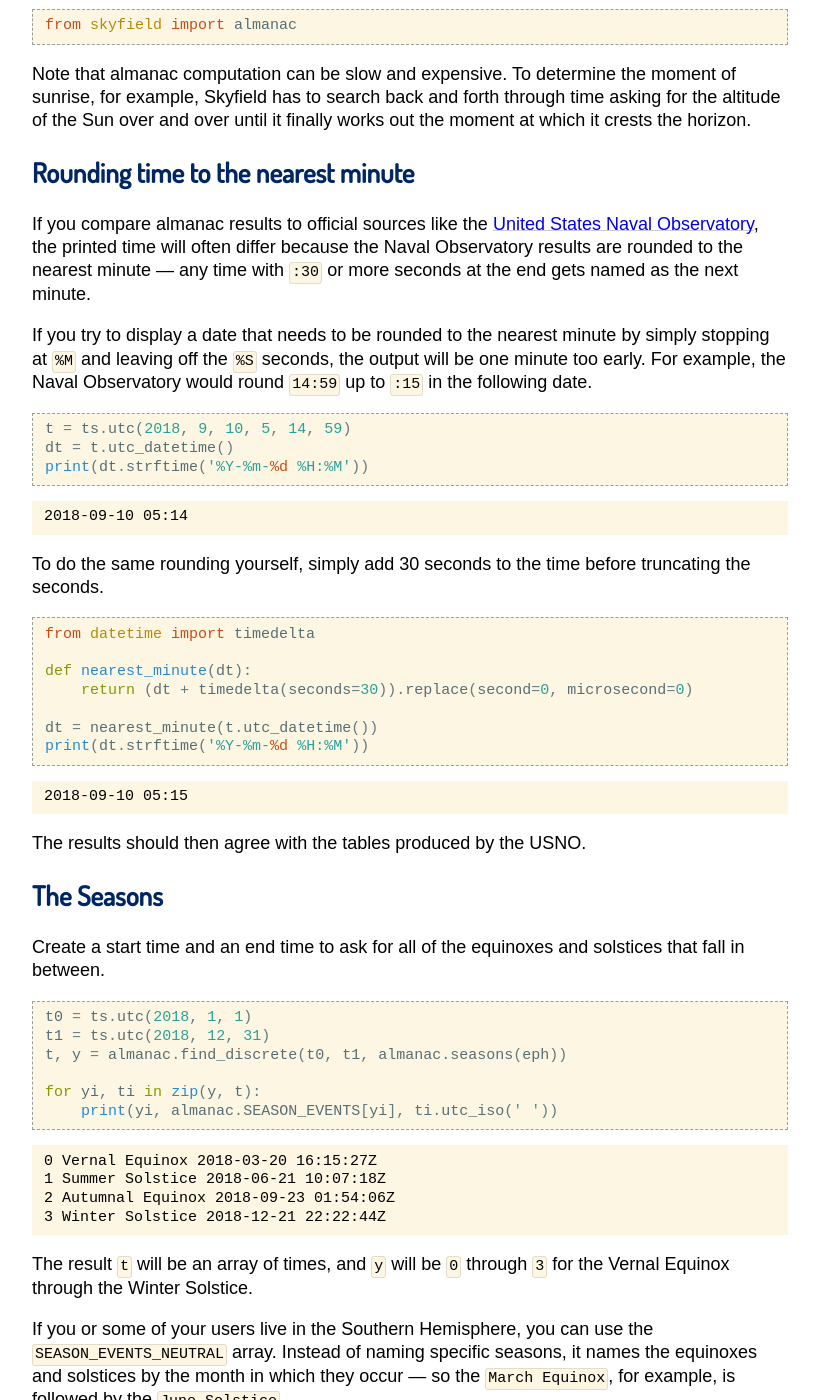
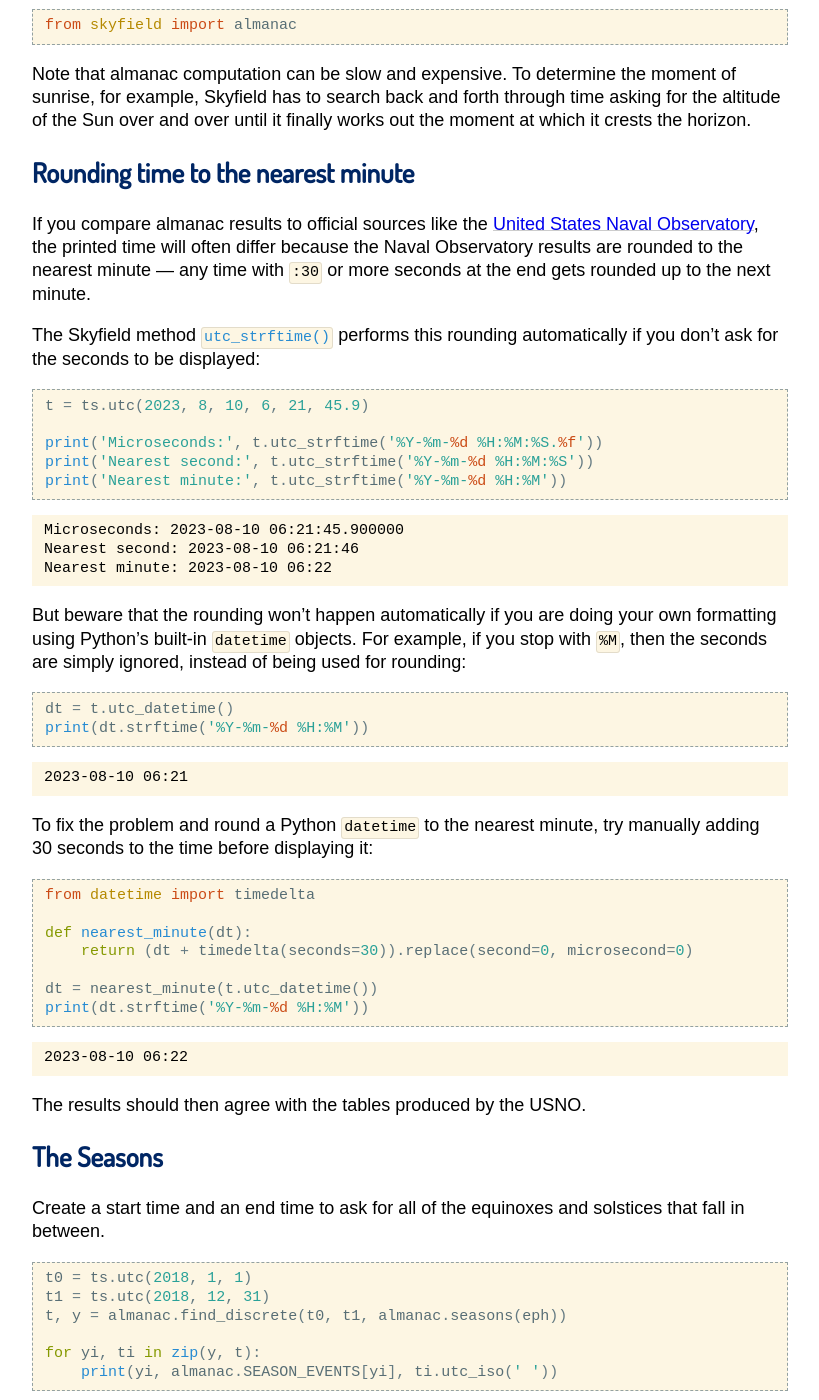
Before and after one commit to skyfielders/python-skyfield, a Sphinx documentation site: the page built from skyfield/documentation/almanac.rst, in a window 1280 px wide and 1400 px high, scrolled down 416 px. Shown: the whole window, without its empty margins (230-1049 px from the left). Built offline with Sphinx 7.4.7, drawn with Linux system fonts in a browser that asks for light colours; some web fonts are replaced.

Commit message:
Docs: mention that .utc_strftime() does rounding

```diff
--- a/skyfield/documentation/almanac.rst
+++ b/skyfield/documentation/almanac.rst
@@ -35,25 +35,42 @@ If you compare almanac results to official sources like the `United
 States Naval Observatory <https://aa.usno.navy.mil/data/index>`_, the
 printed time will often differ because the Naval Observatory results are
 rounded to the nearest minute — any time with ``:30`` or more seconds at
-the end gets named as the next minute.
+the end gets rounded up to the next minute.
 
-If you try to display a date that needs to be rounded to the nearest
-minute by simply stopping at ``%M`` and leaving off the ``%S`` seconds,
-the output will be one minute too early.  For example, the Naval
-Observatory would round ``14:59`` up to ``:15`` in the following date.
+The Skyfield method :meth:`~skyfield.timelib.Time.utc_strftime()`
+performs this rounding automatically if you don’t ask for the seconds to
+be displayed:
 
 .. testcode::
 
-    t = ts.utc(2018, 9, 10, 5, 14, 59)
+    t = ts.utc(2023, 8, 10, 6, 21, 45.9)
+
+    print('Microseconds:', t.utc_strftime('%Y-%m-%d %H:%M:%S.%f'))
+    print('Nearest second:', t.utc_strftime('%Y-%m-%d %H:%M:%S'))
+    print('Nearest minute:', t.utc_strftime('%Y-%m-%d %H:%M'))
+
+.. testoutput::
+
+    Microseconds: 2023-08-10 06:21:45.900000
+    Nearest second: 2023-08-10 06:21:46
+    Nearest minute: 2023-08-10 06:22
+
+But beware that the rounding won’t happen automatically if you are doing
+your own formatting using Python’s built-in ``datetime`` objects.  For
+example, if you stop with ``%M``, then the seconds are simply ignored,
+instead of being used for rounding:
+
+.. testcode::
+
     dt = t.utc_datetime()
     print(dt.strftime('%Y-%m-%d %H:%M'))
 
 .. testoutput::
 
-    2018-09-10 05:14
+    2023-08-10 06:21
 
-To do the same rounding yourself, simply add 30 seconds to the time
-before truncating the seconds.
+To fix the problem and round a Python ``datetime`` to the nearest
+minute, try manually adding 30 seconds to the time before displaying it:
 
 .. testcode::
 
@@ -67,7 +84,7 @@ before truncating the seconds.
 
 .. testoutput::
 
-    2018-09-10 05:15
+    2023-08-10 06:22
 
 The results should then agree with the tables produced by the USNO.
 
```
Also changed, not shown: 1 other file.
